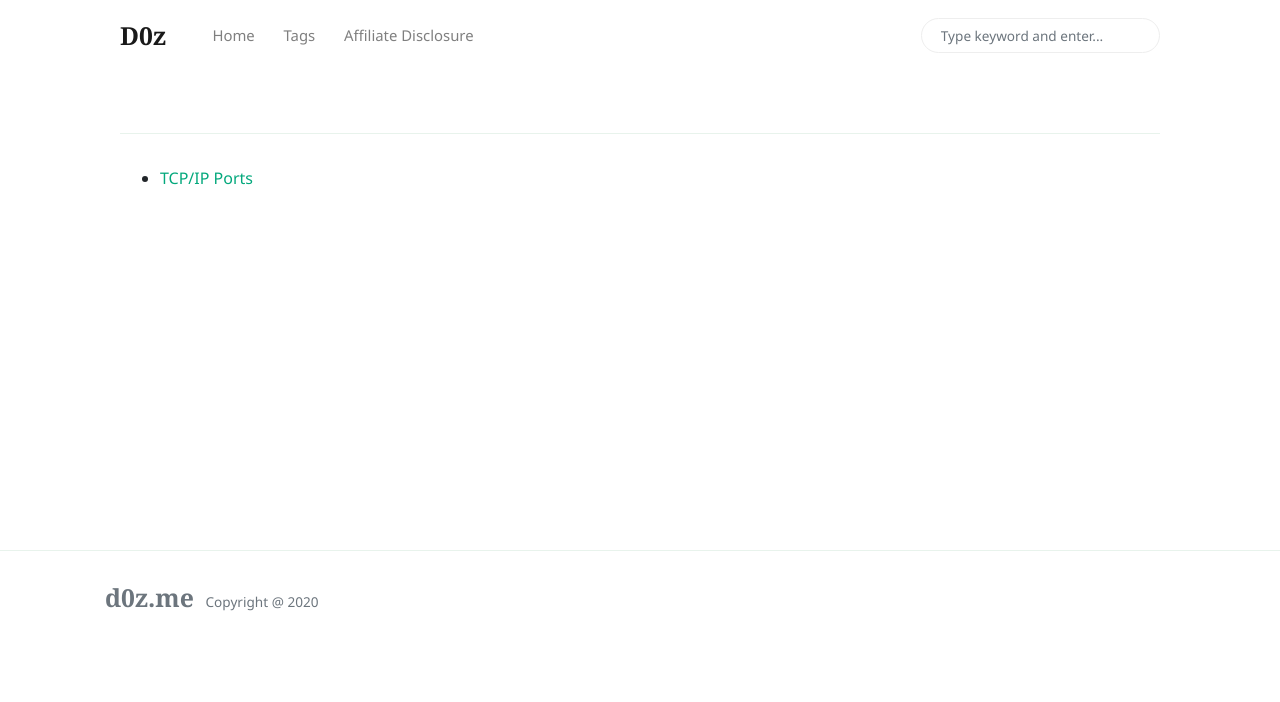
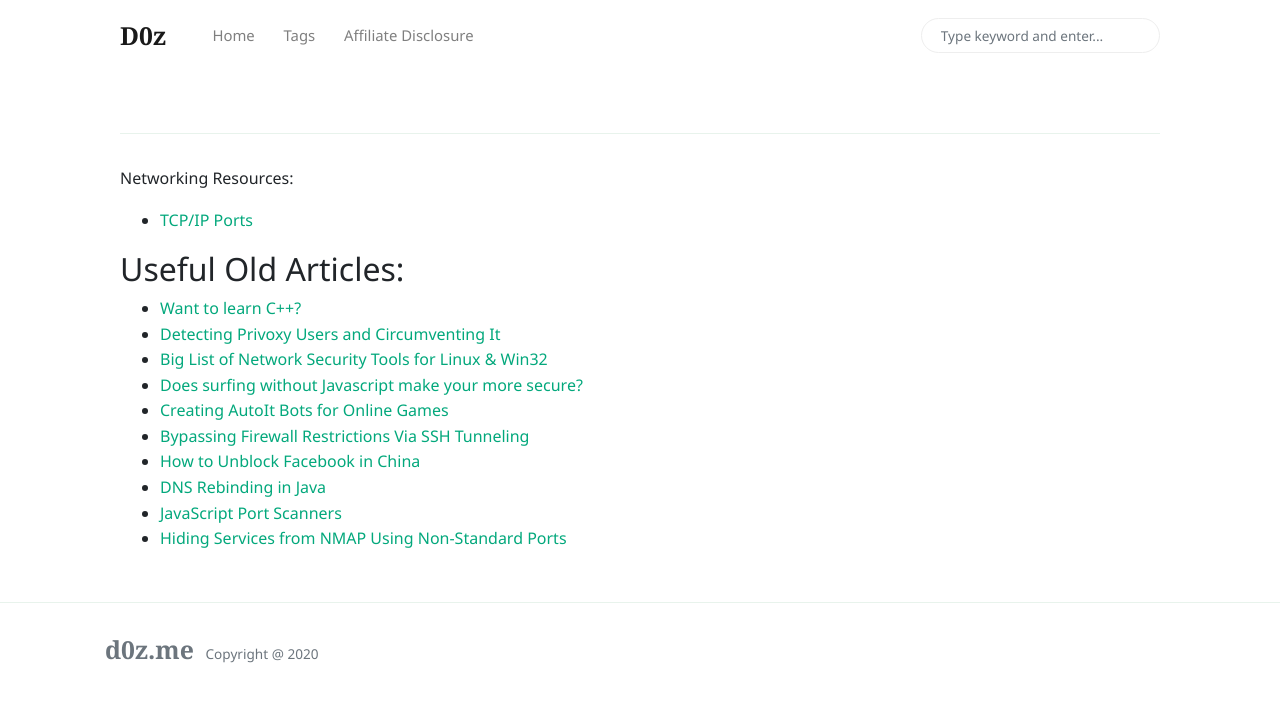
Before and after one commit to d0zme/d0z-medium, a Jekyll site: the page built from _pages/resources.md, in a window 1280 px wide. Shown: the top 702 px of the page. Built offline with Jekyll 4.4.1, drawn with Linux system fonts in a browser that asks for light colours; nearby versions of some CDN libraries; comment, search, counter and statistics services are not loaded.

Commit message:
Update resources.md

```diff
--- a/_pages/resources.md
+++ b/_pages/resources.md
@@ -3,4 +3,17 @@ Title: Resources
 layout: page
 ---
 
+Networking Resources:
 - [TCP/IP Ports](https://d0z.me/TCP-IP-Ports/)
+
+## Useful Old Articles:
+- [Want to learn C++?](https://d0z.me/learning-cpp/)
+- [Detecting Privoxy Users and Circumventing It](https://d0z.me/detecting-provoxy-users/)
+- [Big List of Network Security Tools for Linux & Win32](https://d0z.me/big-list-of-tools/)
+- [Does surfing without Javascript make your more secure?](https://d0z.me/surfing-without-javascript/)
+- [Creating AutoIt Bots for Online Games](https://d0z.me/creating-autoit/)
+- [Bypassing Firewall Restrictions Via SSH Tunneling](https://d0z.me/bypassing-firewall-via-ssh-tunnel/)
+- [How to Unblock Facebook in China](https://d0z.me/unblock-facebook-in-china/)
+- [DNS Rebinding in Java](https://d0z.me/dns-rebinding-java/)
+- [JavaScript Port Scanners](https://d0z.me/javascript-port-scanners/)
+- [Hiding Services from NMAP Using Non-Standard Ports](https://d0z.me/hide-from-NMAP/)
```
